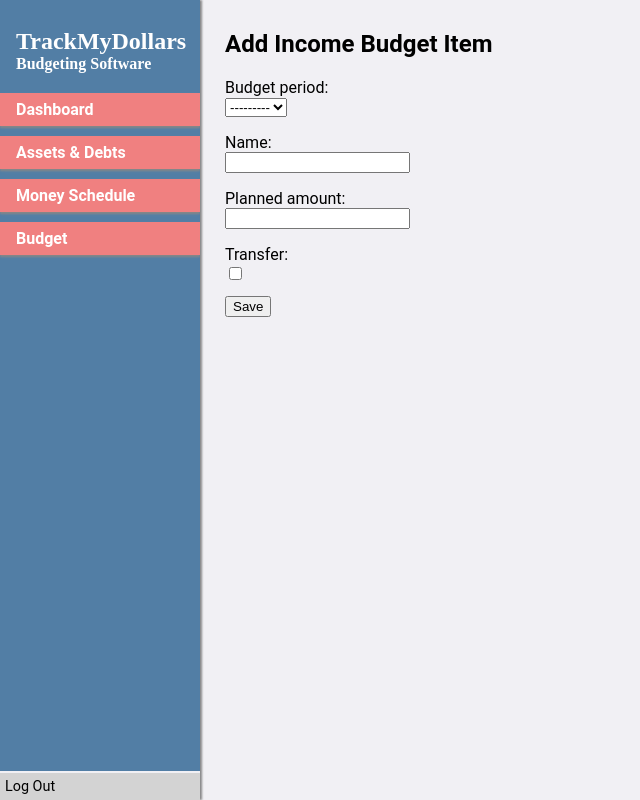
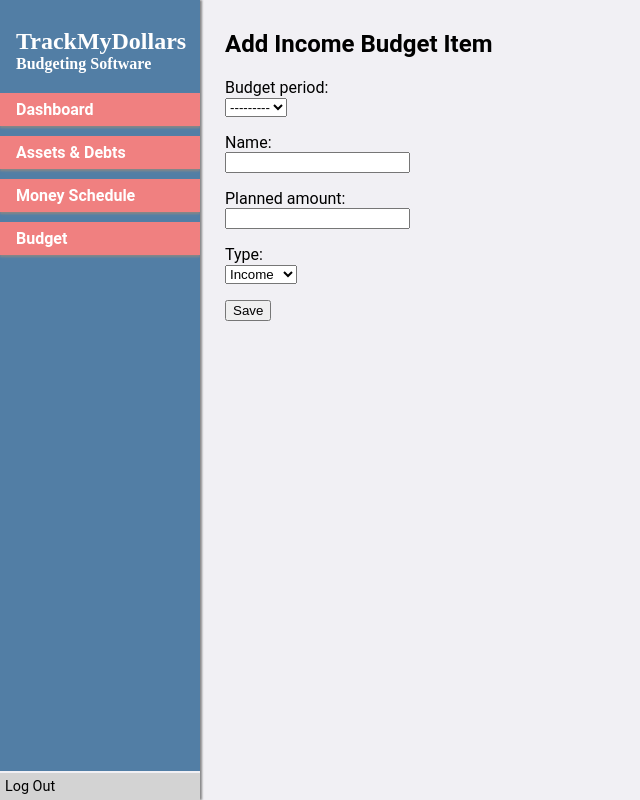
Before and after one commit to dhoneck/trackmydollars, a Django app: page /budget/05/2021/add-income-budget-item in a window 1280 px wide. Shown: the whole page, without its empty margins (0-640 px from the left). Run offline with Django 3.2, Linux system fonts and the light colour scheme; data that the repository does not hold is empty.

Commit message:
Add a button to delete an expense category and adjust budget overviews

```diff
--- a/budgets/models.py
+++ b/budgets/models.py
@@ -161,11 +161,17 @@
 
 
 class IncomeBudgetItem(models.Model):
+    INCOME_CHOICES = (
+        ('Income', 'Income'),
+        ('Transfer', 'Transfer'),
+        ('Reserve', 'Reserve'),
+    )
+
     user = models.ForeignKey('auth.User', on_delete=models.CASCADE, default=1)
     budget_period = models.ForeignKey('BudgetPeriod', on_delete=models.CASCADE, related_name='income_budget_items')
     name = models.CharField(max_length=50)
     planned_amount = models.DecimalField(max_digits=9, decimal_places=2)
-    transfer = models.BooleanField(default=False)
+    type = models.CharField(max_length=50, choices=INCOME_CHOICES, default='Income')
 
     def __str__(self):
         return self.name + ' - ' + str(self.budget_period)
@@ -228,8 +234,8 @@
 class ExpenseBudgetItem(models.Model):
     EXPENSE_CHOICES = (
         ('Expense', 'Expense'),
-        ('Transfer Funds', 'Transfer Funds'),
-        ('Reserve Funds', 'Reserve Funds'),
+        ('Transfer', 'Transfer'),
+        ('Reserve', 'Reserve'),
     )
     user = models.ForeignKey('auth.User', on_delete=models.CASCADE, default=1)
     expense_category = models.ForeignKey('ExpenseCategory', on_delete=models.CASCADE, related_name='expense_budget_items')
--- a/budgets/views.py
+++ b/budgets/views.py
@@ -724,9 +724,17 @@
         # Sum the planned expenses
         old_debt_paid = Decimal(0.00)
         expense_categories = bp.expense_categories.all()
+
+        reserved_funds = Decimal(0.00)
         for category in expense_categories:
             for expense_budget_item in category.expense_budget_items.all():
                 total_planned_expenses += expense_budget_item.planned_amount
+
+                # Check if reserved funds
+                if expense_budget_item.type == 'Reserve':
+                    total_actual_expenses += expense_budget_item.planned_amount
+                    reserved_funds += expense_budget_item.planned_amount
+
                 for t in expense_budget_item.expense_transactions.all():
                     # total_actual_expenses += t.amount
                     all_transactions.append(t)
@@ -754,7 +762,7 @@
     left_to_spend = total_actual_income - total_actual_expenses
     total_remaining_debt = total_new_debt - total_paid_debt
 
-    debits_credits = total_actual_income - total_actual_expenses
+    debits_credits = total_actual_income - total_actual_expenses + abs(reserved_funds)
     current_balance = bp.starting_bank_balance + debits_credits
     return render(request,
                   'budgets/budget.html',
@@ -818,7 +826,7 @@
 
 class AddIncomeBudgetItem(SuccessMessageMixin, CreateView):
     model = IncomeBudgetItem
-    fields = ['budget_period', 'name', 'planned_amount', 'transfer']
+    fields = ['budget_period', 'name', 'planned_amount', 'type']
     template_name = 'budgets/add_income_budget_item.html'
     success_url = './'
     success_message = 'Income budget item successfully added!'
--- a/templates/budgets/budget.html
+++ b/templates/budgets/budget.html
@@ -134,7 +134,10 @@
         </tr>
         {% endfor %}
         <tr>
-          <td><a href="expense-category/{{ x.id }}/add-expense-budget-item"><img src="{% static 'images/add-icon-2.png' %}" class="action-imgs"></a></td>
+          <td>
+            <a href="expense-category/{{ x.id }}/add-expense-budget-item"><img src="{% static 'images/plus.png' %}" class="action-imgs"></a>
+            <a href="expense-category/{{ x.id }}/delete"><img src="{% static 'images/minus.png' %}" class="action-imgs"></a>
+          </td>
         </tr>
       </tbody>
     </table>
```
Also changed, not shown: assets/images/minus.png (added), assets/images/plus.png (added), budgets/migrations/0051_auto_20210601_2337.py (added).
